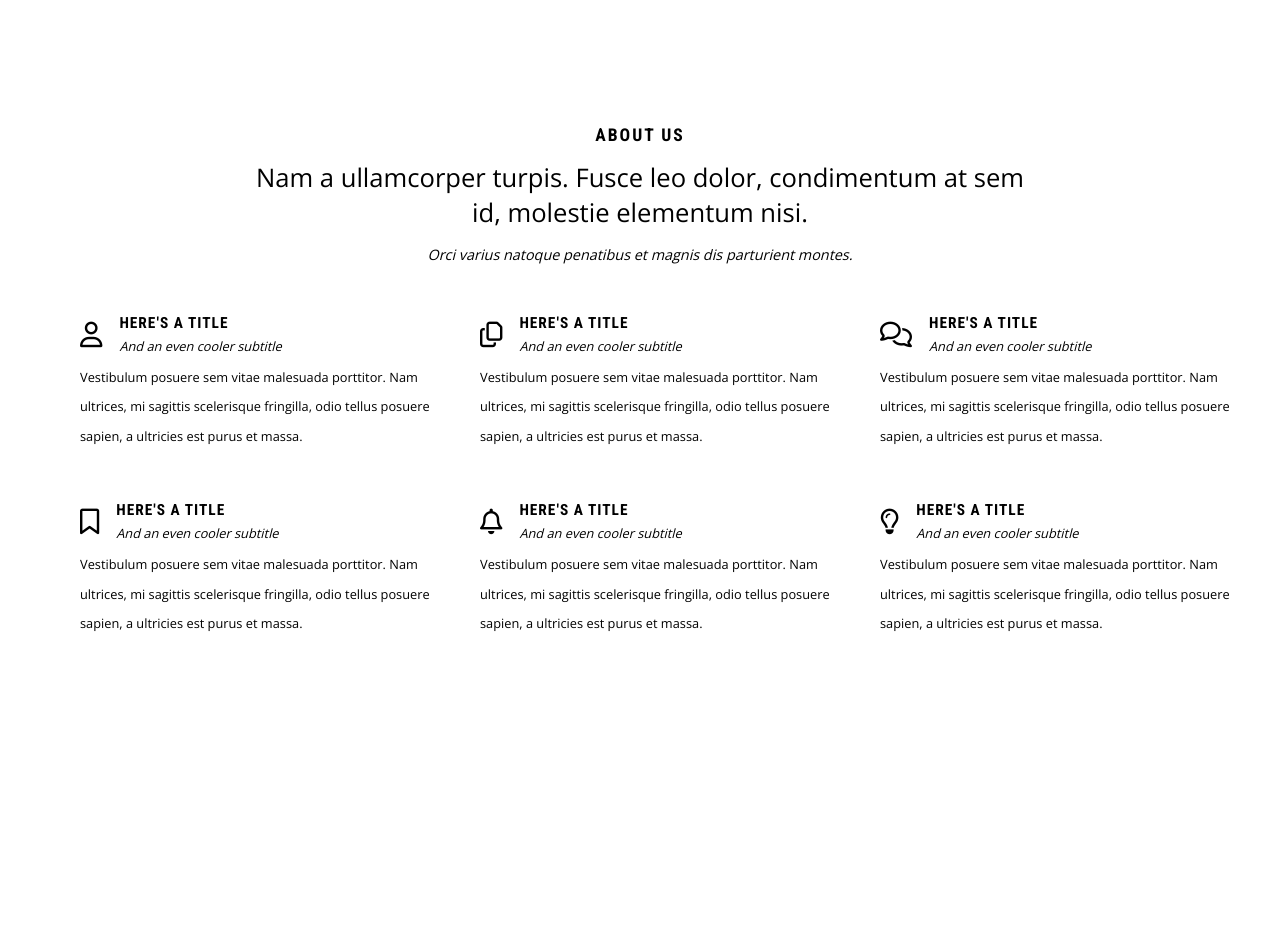
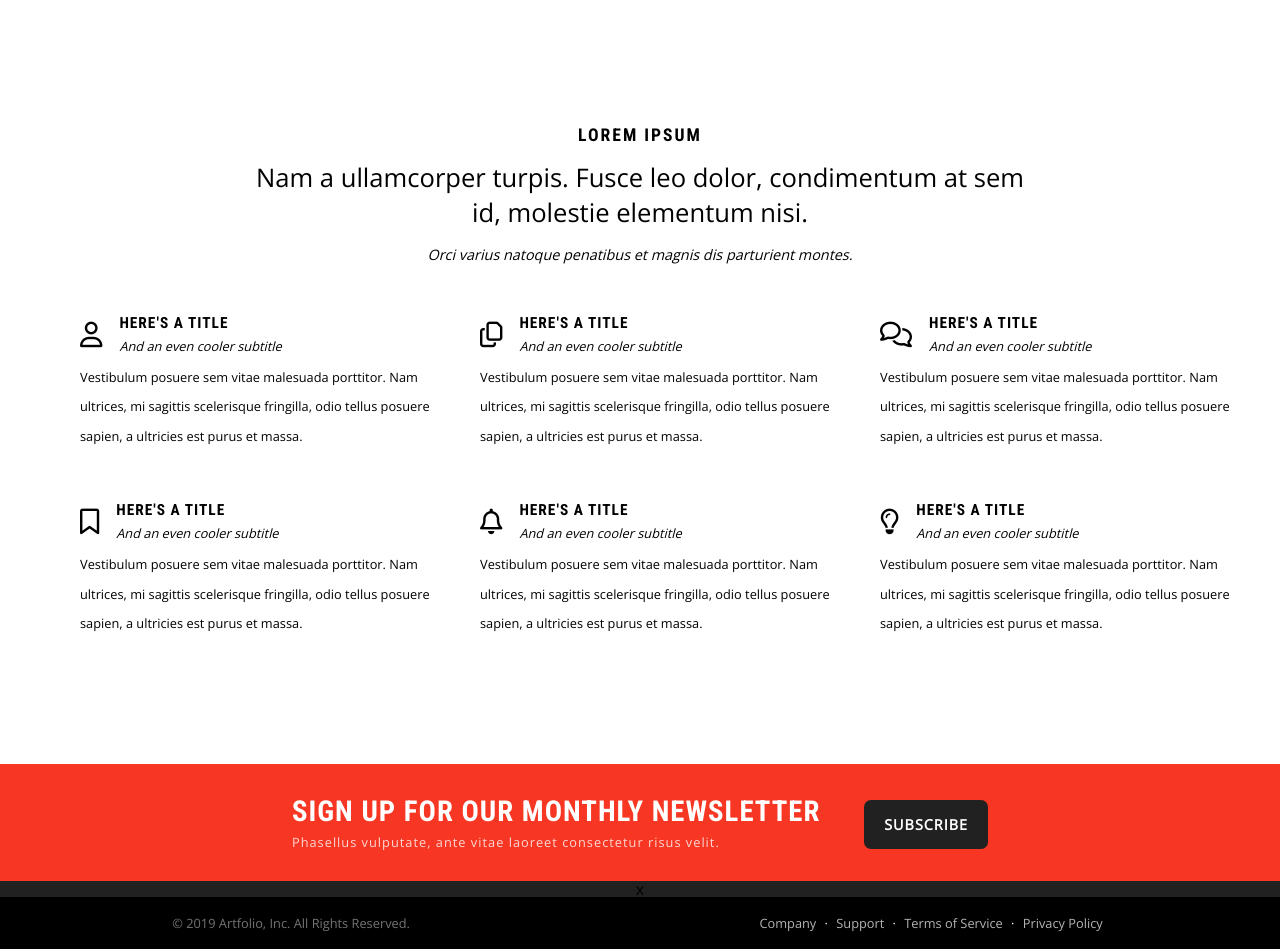
Before and after one commit to AesonJohnson/BW-Artfolio, a plain HTML site: page index.html in a window 1280 px wide. Shown: the part 980-1929 px from the top of the page. Before the commit the page ends 1619 px from the top, so only its background shows below. Drawn offline with nearby package versions, Linux system fonts and the light colour scheme.

Commit message:
aeson-johnson

```diff
--- a/index.html
+++ b/index.html
@@ -115,7 +115,7 @@
         <div id="second">
 
             <div id="head">
-                <h3>About Us</h3>
+                <h3>Lorem Ipsum</h3>
                 <h2>Nam a ullamcorper turpis. Fusce leo dolor, condimentum at sem id, molestie elementum nisi.</h2>
                 <h4>Orci varius natoque penatibus et magnis dis parturient montes. </h4>
             </div>
@@ -166,10 +166,39 @@
                         Vestibulum posuere sem vitae malesuada porttitor. Nam ultrices, mi sagittis scelerisque fringilla, odio tellus posuere sapien, a ultricies est purus et massa.
                     </div>
             </div>
+        </div>
+    </section>
 
+    <footer>
+        <div id="newsletter">
+            <div id="f_text">
+                <h2>Sign up for our monthly newsletter</h2>
+
+                <h3>Phasellus vulputate, ante vitae laoreet consectetur risus velit.</h3>
+            </div>
+
+            <div id="subscribe">
+                <a href="#">Subscribe</a>
+            </div>
         </div>
 
-    </section>
+        <div id="main">
+            x
+        </div>
+
+        <div id="bottom">
+            <div id="copyright">
+                © 2019 Artfolio, Inc. All Rights Reserved.
+            </div>
+
+            <div id="f_links">
+                <a href="#">Company</a> ·
+                <a href="#">Support</a> ·
+                <a href="#">Terms of Service</a> ·
+                <a href="#">Privacy Policy</a>
+            </div>
+        </div>
+    </footer>
 
 </body>
 </html>
--- a/less/body.less
+++ b/less/body.less
@@ -8,7 +8,7 @@
         height:900px;
         text-align:center;
         color:@headerbg;
-        background:url(/images/header.jpg) center center fixed;
+        background:url(/images/header2.jpg) center center fixed;
         background-size:cover;
 
 
--- a/less/footer.less
+++ b/less/footer.less
@@ -0,0 +1,84 @@
+footer{
+    width:100%;
+    margin-top:200px;
+    background-color:@accent;
+
+    #newsletter{
+        width:800px;
+        display:flex;
+        justify-content:space-around;
+        align-items:center;
+        box-sizing:border-box;
+        margin:0px auto;
+        padding:30px;
+        letter-spacing:1px;
+        color:@headerbg;
+        background-color:@accent;
+
+        #f_text{
+            h2{
+                text-transform:uppercase;
+                font:bold 1.8em @font1;
+            }
+
+            h3{
+                opacity:.8;
+                margin-top:5px;
+                font: 0.8em @font2;
+            }
+        }
+
+        #subscribe{
+            margin-top:5px;
+
+            a{
+                padding:15px 20px;
+                font-size:0.9em;
+                font-weight:bold;
+                text-transform:uppercase;
+                text-decoration:none;
+                border-radius:7px;
+                color:@headerbg;
+                background-color:@logobg;
+
+            }
+        }
+    }
+
+    #main{
+        width:100%;
+        text-align:center;
+        background-color:@logobg;
+    }
+
+    #bottom{
+        display:flex;
+        justify-content:space-around;
+        align-items:center;
+        width:100%;
+        padding:17px 0px;
+        font:.8em @font2;
+        color:@headerbg;
+        background-color:black;
+
+        #copyright{
+            color:rgba(255, 255, 255, 0.45);
+        }
+
+        a{
+            margin:0px 5px;
+            text-decoration: none;
+            color:rgba(255, 255, 255, 0.7);
+            .hover();
+        }
+
+        a:hover{
+            color:rgba(255, 255, 255, 0.9);
+            .hover();
+        }
+
+        img{
+            width:30px;
+        }
+    }
+}
--- a/less/header.less
+++ b/less/header.less
@@ -73,25 +73,25 @@ header{
             padding: 0px 25px 25px 25px;
             color:@h_links;
             text-decoration:none;
-            .h_hover();
+            .hover();
 
             .icon{
                 font-size:1.2em;
                 margin-right:6px;
                 color:@h_icon;
-                .h_hover();
+                .hover();
             }
         }
 
         a:hover{
             color:@h_linkshover;
             border-bottom:10px solid @accent;
-            .h_hover();
+            .hover();
 
 
             .icon{
                 color:@accent;
-                .h_hover();
+                .hover();
             }
         }
 
@@ -111,11 +111,18 @@ header{
 
         #login{
             margin-right:15px;
-            border:1px solid @h_links;
+            border:1px solid @h_icon;
+            .hover();
 
             a{
                 color:@h_linkshover;
                 text-decoration:none;
+                .hover();
+            }
+
+            a:hover{
+                color:@accent;
+                .hover();
             }
         }
 
@@ -126,6 +133,12 @@ header{
             a{
                 color:@headerbg;
                 text-decoration:none;
+                .hover();
+            }
+
+            a:hover{
+                color:@logobg;
+                .hover();
             }
         }
     }
@@ -135,6 +148,8 @@ header{
         overflow:hidden;
 
         button{
+            margin-top:22px;
+            margin-bottom:22px;
             border:none;
             outline:none;
             font-size:1.6em;
@@ -146,7 +161,10 @@ header{
             position:absolute;
             display:none;
             width:190px;
-            margin-left:-120px;
+
+            margin-left:-140px;
+
+            padding:5px 0px;
             background-color:@headerbg;
 
             a{
@@ -154,11 +172,18 @@ header{
                 padding:12px 16px;
                 text-decoration:none;
                 color:@h_linkshover;
+                .hover();
+            }
 
-                .icon{
-                    margin-right:8px;
-                    .h_hover();
-                }
+            .icon{
+                margin-right:8px;
+                color:@h_links;
+                .hover();
+            }
+
+            a:hover .icon{
+                color:@accent;
+                .hover();
             }
         }
     }
--- a/less/mixins.less
+++ b/less/mixins.less
@@ -1,6 +1,6 @@
 // MIXINS
 
-.h_hover{
+.hover{
     -webkit-transition: color 0.3s ease-in-out;
     -moz-transition: color 0.3s ease-in-out;
     -ms-transition: color 0.3s ease-in-out;
```
Also changed, not shown: css/index.css.
